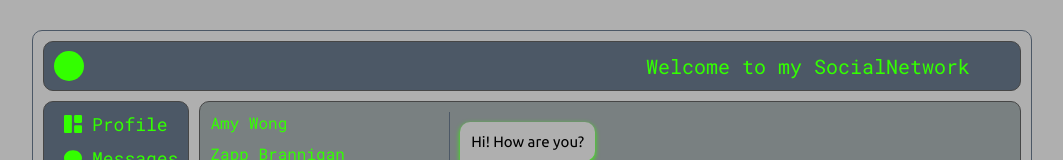
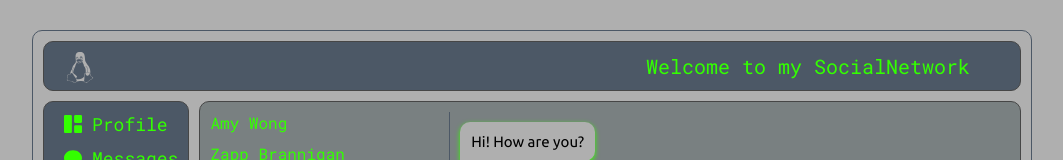
Before and after one commit to Konstantin-174/sn-new, a React (Create React App) app: page /messages in a window 1280 px wide. Shown: the top 160 px of the page, without its empty margins (108-1171 px from the left). Built offline with nearby package versions, Linux system fonts and the light colour scheme.

Commit message:
2st (Added Header logo )

```diff
--- a/src/components/Header/Header.module.scss
+++ b/src/components/Header/Header.module.scss
@@ -11,11 +11,15 @@
   border-radius: 10px;
 
   .headLogo {
-    margin-left: 10px;
+    margin-left: 20px;
     width: 30px;
     height: 30px;
-    border-radius: 100%;
-    background-color: #33FF00;
+    transition: .3s;
+    color: #afafaf;
+
+    &:hover {
+      color: #33ff00;
+    }
   }
 
   .headContent {
--- a/src/components/Header/Header.tsx
+++ b/src/components/Header/Header.tsx
@@ -1,10 +1,13 @@
 import React from 'react';
-import local from './Header.module.scss'
+import local from './Header.module.scss';
+import {DiLinux} from "react-icons/di";
 
 const Header = () => {
     return (
         <header className={local.headerWrap}>
-            <div className={local.headLogo}> </div>
+            <a href="#" className={local.headLogo}>
+                <DiLinux className={local.logo} size="2em" />
+            </a>
             <div className={local.headContent}>Welcome to my SocialNetwork</div>
         </header>
     )
```
